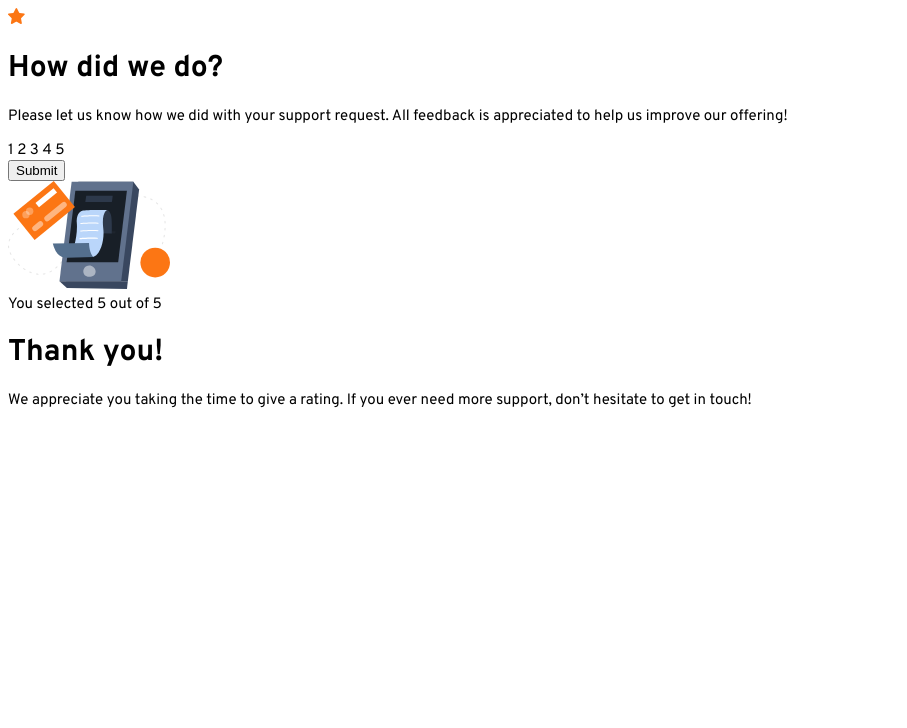
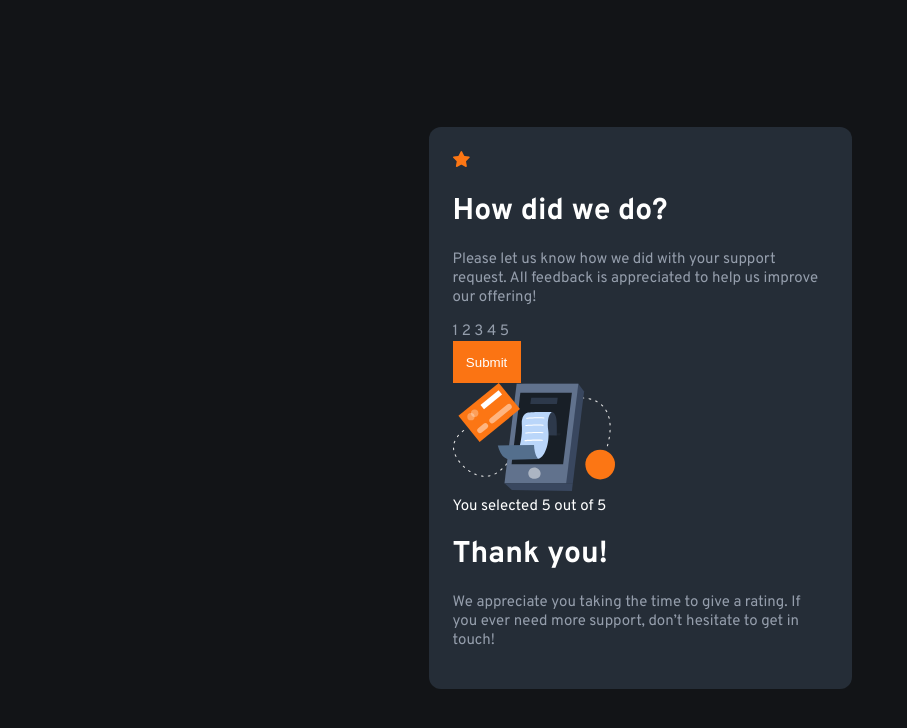
Before and after one commit to Kamania/interactive-rating-component-main, a plain HTML site: page index.html in a window 1280 px wide. Shown: the whole page, without its empty margins (0-907 px from the left). Drawn offline with Linux system fonts and the light colour scheme.

Commit message:
Apply Major Css

```diff
--- a/style.css
+++ b/style.css
@@ -11,5 +11,31 @@ body{
     font-size: 15px;
     font-family: 'Overpass', sans-serif;
     min-height: 100vh;
+    background: var(--very-dark-blue);
+    color: var(--white);
+    display: flex;
+    justify-content: center;
+    align-items: center;
+}
 
+.container{
+    background: var(--dark-blue);
+    max-width: 375px;
+    border-radius: 12px;
+    padding: 1.5rem;
 }
+
+.main-title{
+    color: var(--white);
+}
+
+.description, .rate{
+    color: var(--light-grey);
+}
+
+.btn{
+    background: var(--orange);
+    color: var(--white);
+    border: none;
+    padding: 1em;
+}
```
